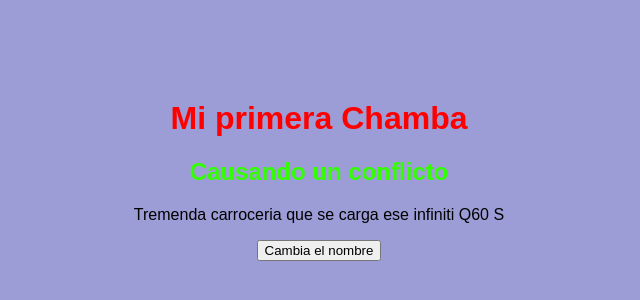
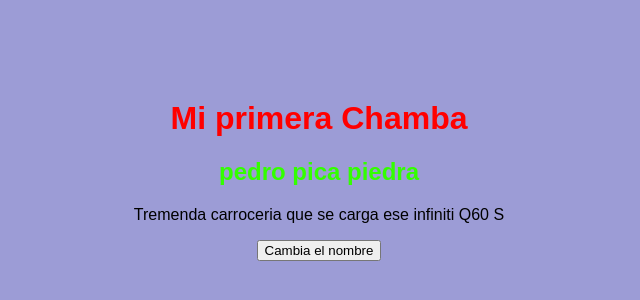
Before and after one commit to AdrianOlivaV/CH54-miPrimerRepo, a plain HTML site: page index.html in a window 1280 px wide. Shown: the whole page, without its empty margins (321-961 px from the left). Drawn offline with Linux system fonts and the light colour scheme.

Commit message:
creando un conflicto

```diff
--- a/index.html
+++ b/index.html
@@ -7,7 +7,7 @@
 
 <body>
 	<h1>Mi primera Chamba</h1>
-	<h2> Causando un conflicto </h2>
+	<h2> pedro pica piedra </h2>
 	<p>Tremenda carroceria que se carga ese infiniti Q60 S</p>
 	<button>Cambia el nombre</button>
 </body>
```
